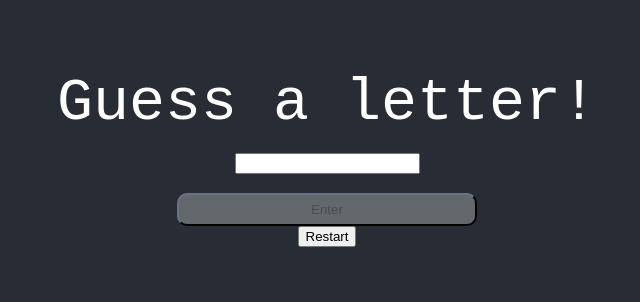
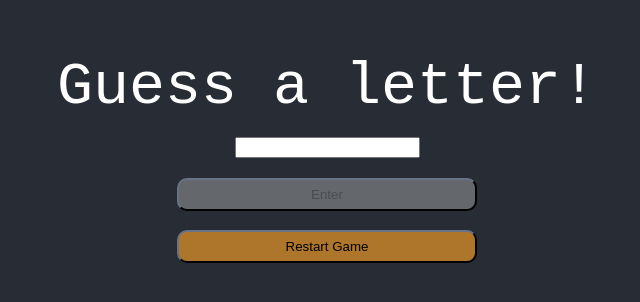
Before and after one commit to bzlatin/Handman-frontend-official, a React (Create React App) app: page / in a window 1280 px wide. Shown: the part 242-544 px from the top of the page, without its empty margins (313-953 px from the left). Built offline with nearby package versions, Linux system fonts and the light colour scheme; no server answers.

Commit message:
added extra styling

```diff
--- a/src/App.css
+++ b/src/App.css
@@ -41,6 +41,14 @@
   border-radius: 10px;
   border-color: #282c34;
 }
+.restart-button {
+  margin-top: 1.2rem;
+  height: 33px;
+  width: 300px;
+  border-radius: 10px;
+  border-color: #282c34;
+  background-color: rgb(173, 118, 42);
+}
 
 .shown-word {
   position: relative;
--- a/src/App.js
+++ b/src/App.js
@@ -41,11 +41,13 @@ function App() {
         res.json().then((json) => {
           setShownWord(json.displayedWord);
           if (json.correctGuess === false) {
-            setWrongGuess(alert("You guessed an incorrect letter. Try again."));
+            setWrongGuess(
+              console.log("You guessed an incorrect letter. Try again.")
+            );
           }
           if (json.displayedWord === json.generatedWord) {
             setTimeout(function () {
-              setUserWins(alert("Congrats 🥳 , You win!"));
+              setUserWins(console.log("Congrats 🥳 , You win!"));
             }, 50);
           }
         });
@@ -101,12 +103,13 @@ function App() {
           <span>Enter</span>
         </button>
         <button
+          className="restart-button"
           onClick={() => {
             newGame();
             usersData();
           }}
         >
-          Restart
+          Restart Game
         </button>
       </header>
     </div>
```
